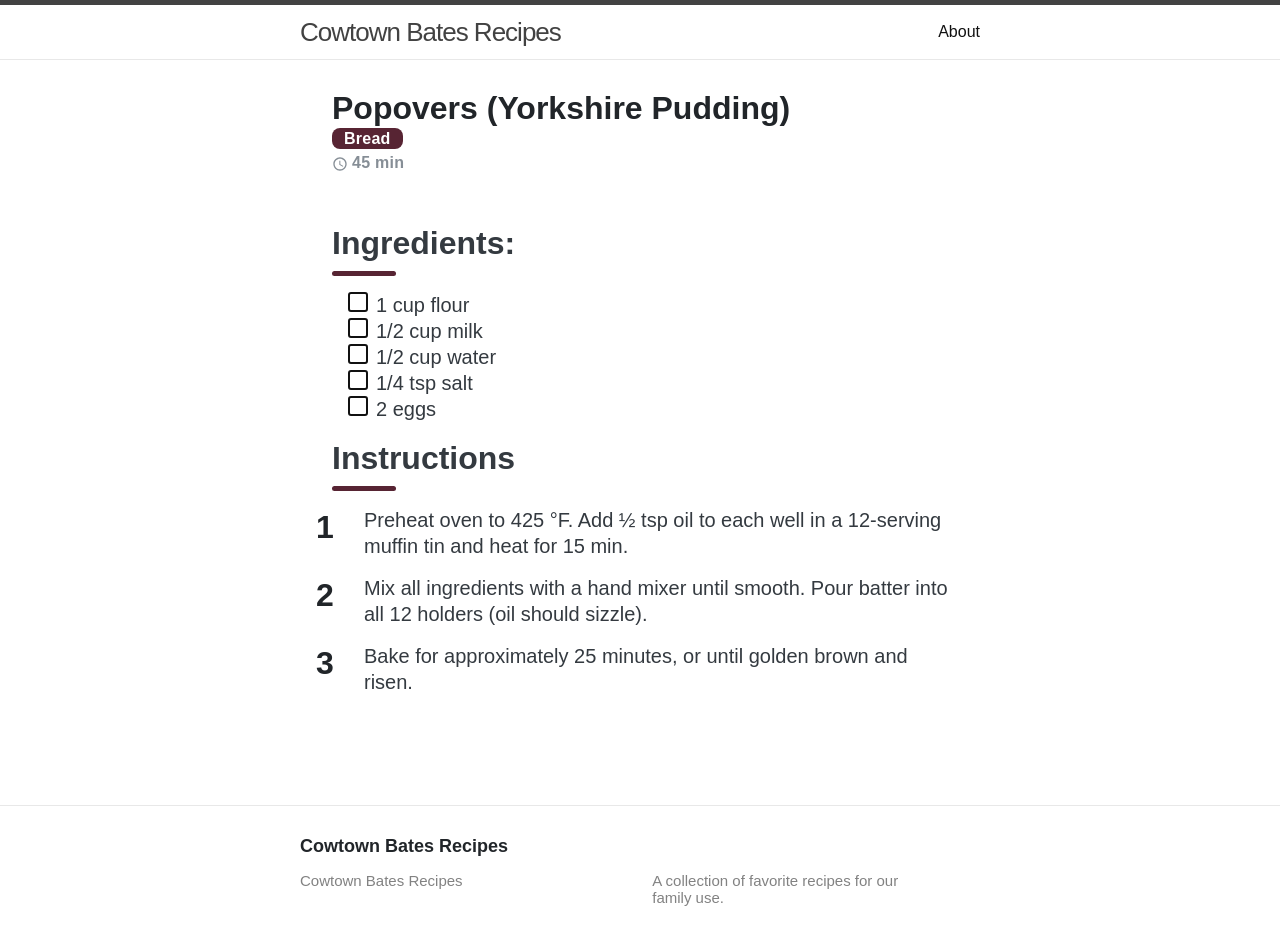
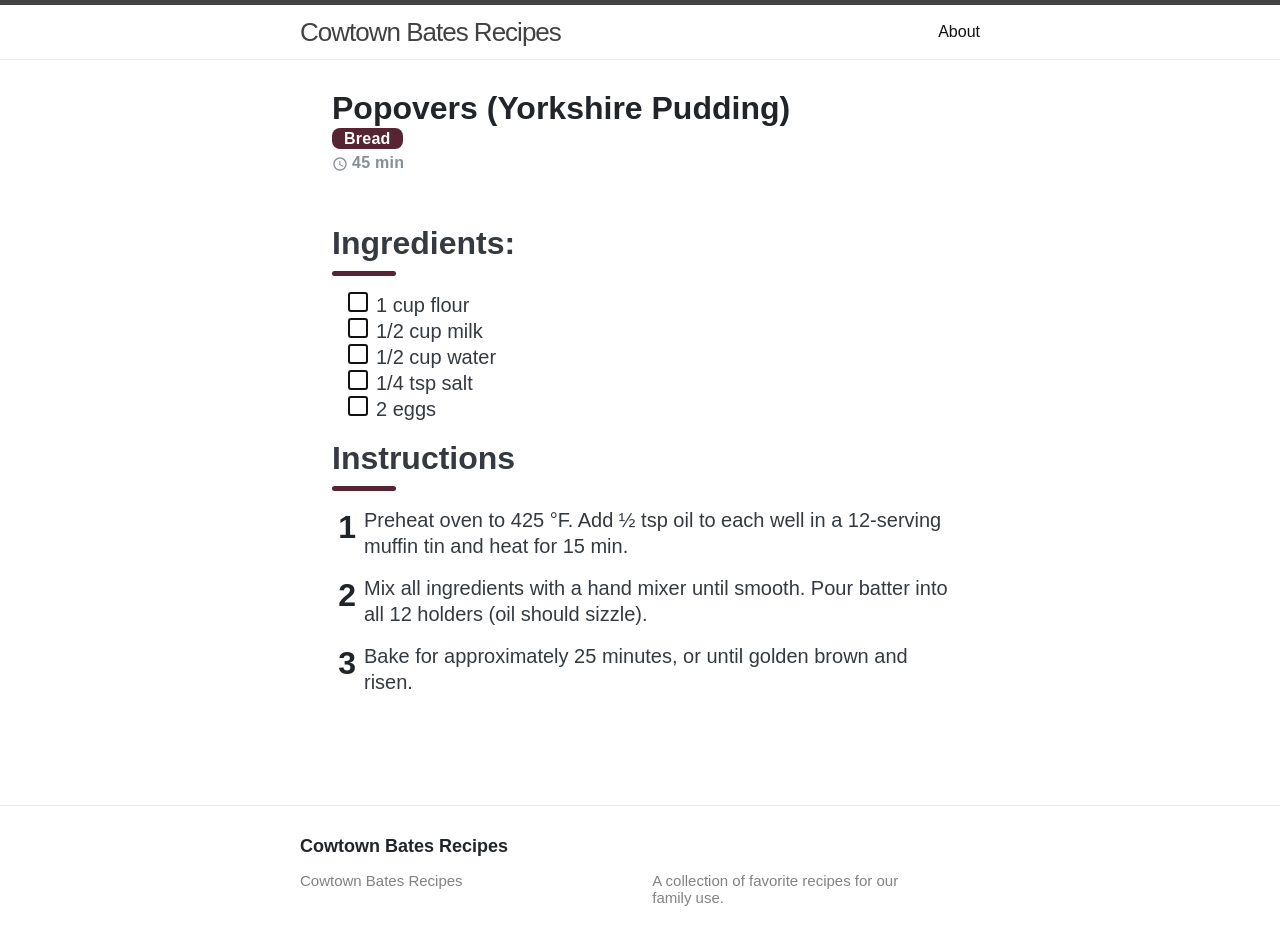
Before and after one commit to sfb1996/cookbook, a Jekyll site: the page built from _recipes/popovers.md, in a window 1280 px wide. Built offline with Jekyll 4.4.1, drawn with Linux system fonts in a browser that asks for light colours.

Commit message:
changed where the numbers go for steps

```diff
--- a/_sass/custom/_theme.scss
+++ b/_sass/custom/_theme.scss
@@ -177,9 +177,9 @@
         position: absolute;
         margin-top: 0;
         top: 0;
-        left: -3rem;
+        left: -3.5rem;
         width: 3rem;
-        text-align: left;
+        text-align: right;
         color: palette(gray, darker);
         line-height: 1.25;
         content: counter(steps);
```
